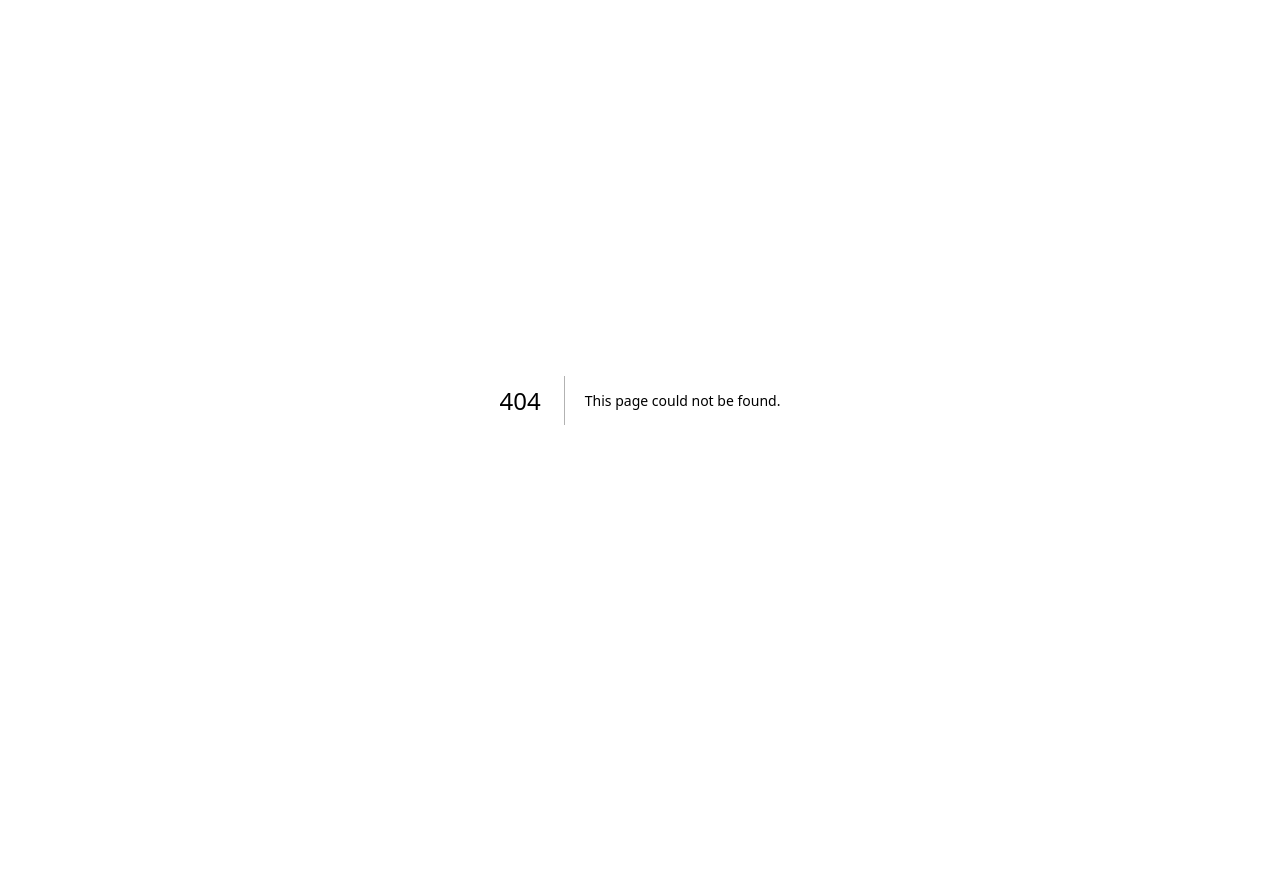
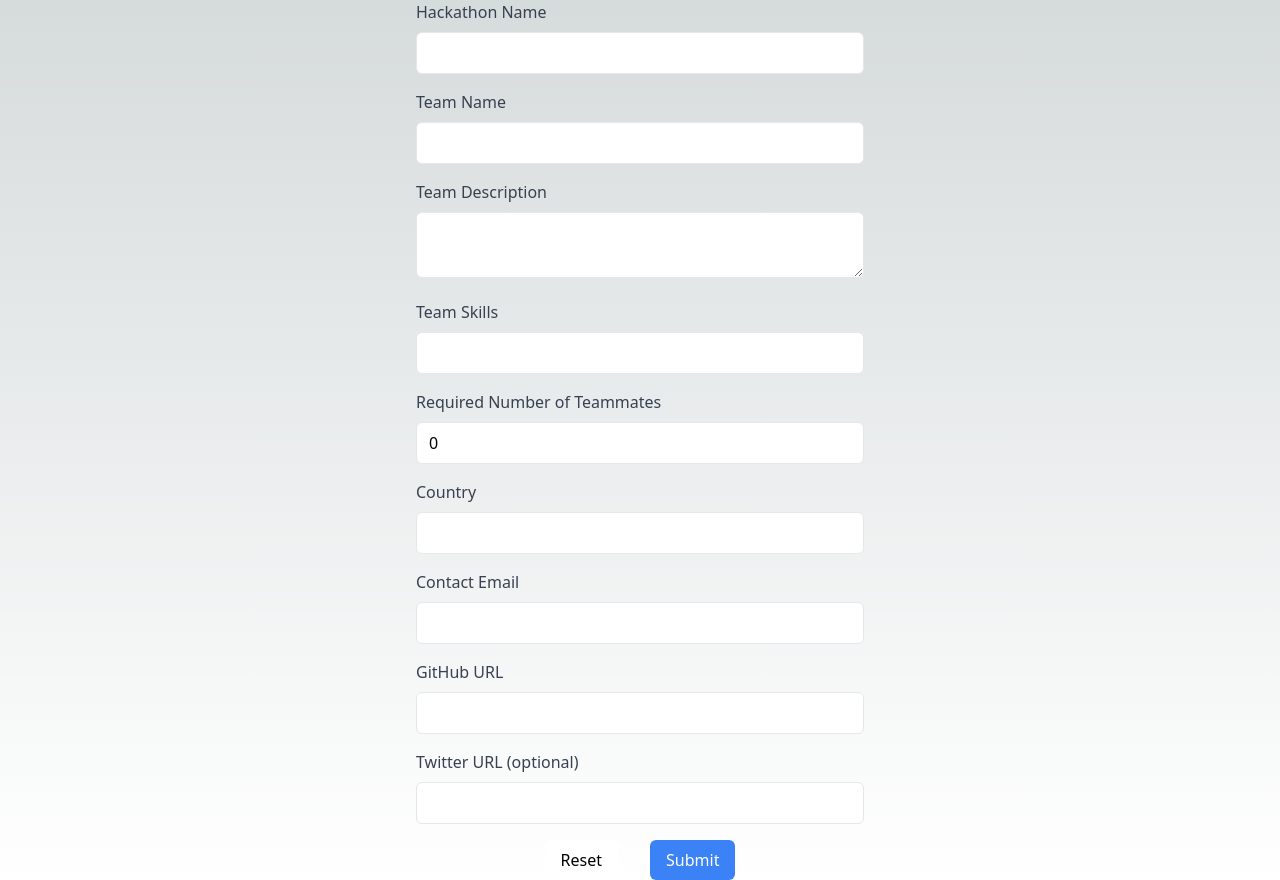
Before and after one commit to Utkarshn10/HackBud, a Next.js app in the folder hackbud/: page /need-teammate in a window 1280 px wide. Before the commit this address had no page. Before the commit the page ends 800 px from the top, so only its background shows below. Built offline with nearby package versions, Linux system fonts and the light colour scheme; no server answers.

Commit message:
forms implemented

```diff
--- a/hackbud/pages/info.js
+++ b/hackbud/pages/info.js
@@ -18,12 +18,8 @@ function Info() {
     return (
         <div>
             <h1>Info</h1>
-            <Link href="/form">
-                Looking for a teammate ?
-            </Link>
-            <Link href="/form">
-                Want to be part of a team ?
-            </Link>
+            <Link href="/form">Want to be part of a team ?</Link>
+            <Link href="/need-teammate">Looking for a teammate ?</Link>
         </div>
     )
 }
--- /dev/null
+++ b/hackbud/pages/need-teammate.js
@@ -0,0 +1,241 @@
+import React, { useState } from 'react'
+import api from '@/components/appwrite'
+import { ID, Permission, Role } from 'appwrite'
+
+const Form = () => {
+    const { account, getSession, databases } = api()
+    const [hackathonName, setHackathonName] = useState('')
+    const [teamName, setTeamName] = useState('')
+    const [teamDescription, setTeamDescription] = useState('')
+    const [teamSkills, setTeamSkills] = useState([])
+    const [requiredTeammates, setRequiredTeammates] = useState(0)
+    const [country, setCountry] = useState('')
+    const [contactEmail, setContactEmail] = useState('')
+    const [githubURL, setGithubURL] = useState('')
+    const [twitterURL, setTwitterURL] = useState('')
+
+    function SubmitForm(e) {
+        e.preventDefault()
+        const userId = account.client.config.project
+        const name = "test1";
+        const about = teamDescription
+        const available = true;
+        const contact = contactEmail;
+        const github_url = githubURL;
+        const twitter_url = twitterURL;
+        const skills = teamSkills;
+        console.log(userId)
+        const data = {
+            hackathonName,
+            teamName,
+            name,
+            about,
+            skills,
+            country,
+            contact,
+            github_url,
+            twitter_url,
+            available,
+        }
+        databases
+            .createDocument(
+
+                ID.unique(),
+                data,
+                [
+                    (Permission.read(Role.any()),
+                    // Permission.update(Role.team("writers")),
+                    Permission.write(Role.any()),
+                    // Permission.delete(Role.team("writers")),
+                    // Permission.delete(Role.team("writers")),
+                    // Permission.update(Role.user(userId)),
+                    // Permission.write(Role.user(userId)),
+                    // Permission.delete(Role.user(userId))
+                    ),
+                ]
+            )
+            .then((response) => {
+                console.log(response)
+            })
+            .catch((error) => {
+                console.log(error)
+            })
+    }
+
+    function ResetForm() {
+        setHackathonName('')
+        setTeamName('')
+        setTeamDescription('')
+        setTeamSkills([])
+        setRequiredTeammates(0)
+        setCountry('')
+        setContactEmail('')
+        setGithubURL('')
+        setTwitterURL('')
+    }
+
+    return (
+        <form className="max-w-md mx-auto">
+            <div className="mb-4">
+                <label
+                    htmlFor="hackathonName"
+                    className="block mb-2 font-medium text-gray-700"
+                >
+                    Hackathon Name
+                </label>
+                <input
+                    type="text"
+                    id="hackathonName"
+                    value={hackathonName}
+                    onChange={(e) => setHackathonName(e.target.value)}
+                    className="w-full text-black px-3 py-2 border rounded-md focus:outline-none focus:border-blue-500"
+                    required
+                />
+            </div>
+            <div className="mb-4">
+                <label
+                    htmlFor="teamName"
+                    className="block mb-2 font-medium text-gray-700"
+                >
+                    Team Name
+                </label>
+                <input
+                    type="text"
+                    id="teamName"
+                    value={teamName}
+                    onChange={(e) => setTeamName(e.target.value)}
+                    className="w-full px-3 py-2 text-black border rounded-md focus:outline-none focus:border-blue-500"
+                    required
+                />
+            </div>
+            <div className="mb-4">
+                <label
+                    htmlFor="teamDescription"
+                    className="block mb-2 font-medium text-gray-700"
+                >
+                    Team Description
+                </label>
+                <textarea
+                    id="teamDescription"
+                    value={teamDescription}
+                    onChange={(e) => setTeamDescription(e.target.value)}
+                    className="w-full px-3 py-2 border text-black rounded-md focus:outline-none focus:border-blue-500"
+                    required
+                />
+            </div>
+            <div className="mb-4">
+                <label
+                    htmlFor="teamSkills"
+                    className="block mb-2 font-medium text-gray-700"
+                >
+                    Team Skills
+                </label>
+                <input
+                    type="text"
+                    id="teamSkills"
+                    value={teamSkills}
+                    onChange={(e) => setTeamSkills(e.target.value.split(','))}
+                    className="w-full px-3 py-2 border text-black rounded-md focus:outline-none focus:border-blue-500"
+                    required
+                />
+            </div>
+            <div className="mb-4">
+                <label
+                    htmlFor="requiredTeammates"
+                    className="block mb-2 font-medium text-gray-700"
+                >
+                    Required Number of Teammates
+                </label>
+                <input
+                    type="number"
+                    id="requiredTeammates"
+                    value={requiredTeammates}
+                    onChange={(e) => setRequiredTeammates(e.target.value)}
+                    className="w-full px-3 py-2 border text-black rounded-md focus:outline-none focus:border-blue-500"
+                    required
+                />
+            </div>
+            <div className="mb-4">
+                <label
+                    htmlFor="country"
+                    className="block mb-2 font-medium text-gray-700"
+                >
+                    Country
+                </label>
+                <input
+                    type="text"
+                    id="country"
+                    value={country}
+                    onChange={(e) => setCountry(e.target.value)}
+                    className="w-full px-3 py-2 border text-black rounded-md focus:outline-none focus:border-blue-500"
+                    required
+                />
+            </div>
+            <div className="mb-4">
+                <label
+                    htmlFor="contactEmail"
+                    className="block mb-2 font-medium text-gray-700"
+                >
+                    Contact Email
+                </label>
+                <input
+                    type="email"
+                    id="contactEmail"
+                    value={contactEmail}
+                    onChange={(e) => setContactEmail(e.target.value)}
+                    className="w-full px-3 py-2 border text-black rounded-md focus:outline-none focus:border-blue-500"
+                    required
+                />
+            </div>
+            <div className="mb-4">
+                <label
+                    htmlFor="githubURL"
+                    className="block mb-2 font-medium text-gray-700"
+                >
+                    GitHub URL
+                </label>
+                <input
+                    type="url"
+                    id="githubURL"
+                    value={githubURL}
+                    onChange={(e) => setGithubURL(e.target.value)}
+                    className="w-full px-3 py-2 border text-black rounded-md focus:outline-none focus:border-blue-500"
+                    required
+                />
+            </div>
+            <div className="mb-4">
+                <label
+                    htmlFor="twitterURL"
+                    className="block mb-2 font-medium text-gray-700"
+                >
+                    Twitter URL (optional)
+                </label>
+                <input
+                    type="url"
+                    id="twitterURL"
+                    value={twitterURL}
+                    onChange={(e) => setTwitterURL(e.target.value)}
+                    className="w-full px-3 py-2 border text-black rounded-md focus:outline-none focus:border-blue-500"
+                />
+            </div>
+            <div className="flex justify-center">
+                <button
+                    type="reset"
+                    onClick={ResetForm}
+                    className="px-4 py-2 mx-4 font-medium text-black bg-white rounded-md hover:bg-gray-400"
+                >
+                    Reset
+                </button>
+                <button
+                    type="submit"
+                    onClick={SubmitForm}
+                    className="px-4 py-2 mx-4 font-medium text-white bg-blue-500 rounded-md hover:bg-blue-600"
+                >
+                    Submit
+                </button>
+            </div>
+        </form>
+    )
+}
+
+export default Form
```
